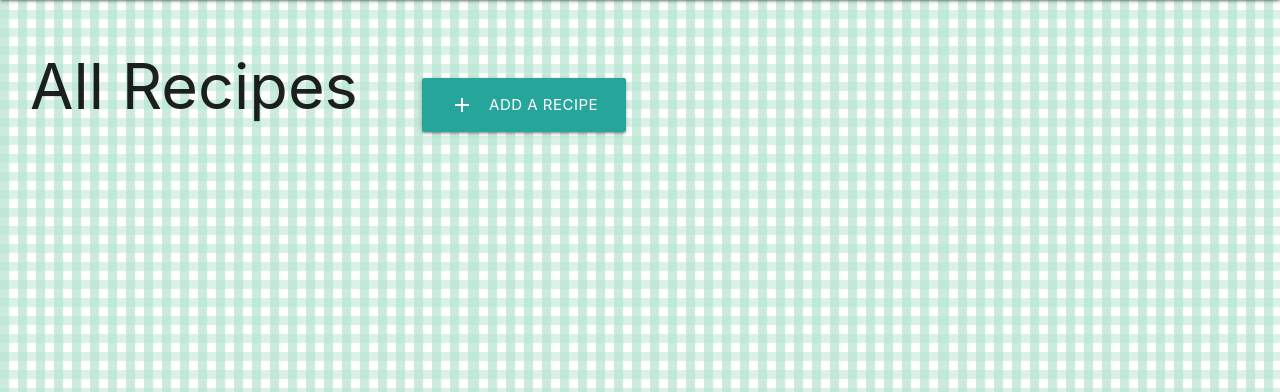
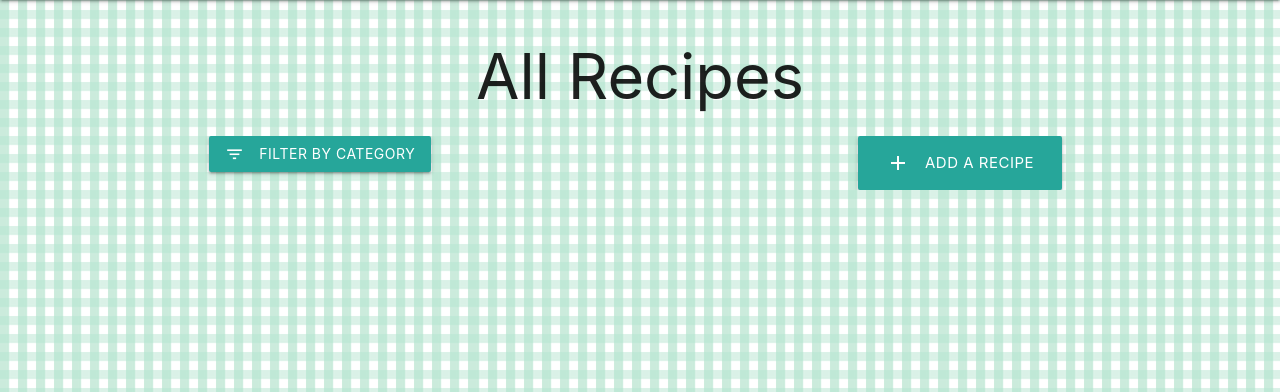
Before and after one commit to MelBoardman/bake-it, a Flask app: page /get_recipes in a window 1280 px wide. Shown: the part 64-456 px from the top of the page. Run offline with Flask 2, Linux system fonts and the light colour scheme; data that the repository does not hold is empty; some libraries are stand-ins or nearby versions.

Commit message:
Recipe Category dropdown filter added to all recipes page

```diff
--- a/app.py
+++ b/app.py
@@ -196,6 +196,36 @@ def get_recipes():
                           cat_list = list(mongo.db.recipe_category.find()),
                           recipes=mongo.db.recipes.find())
 
+@app.route("/recipes_by_category/<cat_name>")
+def recipes_by_category(cat_name):
+  if 'username' in session:
+    members = mongo.db.members
+    member = members.find_one({'username' : session['username']})
+    if member['member_type'] == 'admin':
+      return render_template("all_recipes.html",
+                              cat_name = cat_name,
+                              cat_selected = True,
+                              logged_in = True,
+                              user = session['username'],
+                              admin = True,
+                              cat_list = list(mongo.db.recipe_category.find()),
+                              recipes=mongo.db.recipes.find({"category_name": cat_name}))
+
+    return render_template("all_recipes.html",
+                            cat_name = cat_name,
+                            cat_selected = True,
+                            logged_in = True,
+                            user = session['username'],
+                            cat_list = list(mongo.db.recipe_category.find()),
+                            recipes=mongo.db.recipes.find({"category_name": cat_name}))
+
+  return render_template("all_recipes.html",
+                          cat_name = cat_name,
+                          cat_selected = True,
+                          logged_in = False,
+                          cat_list = list(mongo.db.recipe_category.find()),
+                          recipes=mongo.db.recipes.find({"category_name": cat_name}))
+
 @app.route("/display_recipe/<recipe_id>")
 def display_recipe(recipe_id):
   if 'username' in session:
--- a/templates/all_recipes.html
+++ b/templates/all_recipes.html
@@ -1,20 +1,42 @@
 {% extends 'base.html' %}
 {% block content %}
 
-<div class="inline-block">
+<div class="row">
+    <!-- Page Title All Recipes or Category selected -->
+    <div class="col s12 m12 l12" style="text-align: center;">
+        {% if cat_selected %}
+        <h1 class="head">{{cat_name}}</h1>
+        {%else%}
         <h1 class="head">All Recipes</h1>
+        {%endif%}
     </div>
-<div class="inline-block">
+</div>
+<div class="row">
+    <!-- Filter by category drop down -->
+    <div class="col s12 m6" style="text-align: center;">
+        <!-- Dropdown Trigger -->
+        <a class='dropdown-trigger btn waves-effect waves-light btn-large"' href='#' data-target='dropdown1'><i
+                class="material-icons left">filter_list</i>Filter by Category</a>
+
+        <!-- Dropdown Structure -->
+        <ul id='dropdown1' class='dropdown-content'>
+            <li><a href="{{url_for('get_recipes')}}">All</a></li>
+            {% for cat in cat_list%}
+            <li><a href="{{url_for('recipes_by_category', cat_name = cat.category_name)}}">{{cat.category_name}}</a>
+            </li>
+            {%endfor%}
+        </ul>
+    </div>
+<!-- User can only add a recipe if they are logged in -->
+    <div class="col s12 m6" style="text-align: center;">
         <!-- check if user is logged in -->
         {% if logged_in %}
-    <a class="waves-effect waves-light btn-large" href="{{url_for('add_recipe')}}"><i
+        <a class="btn waves-effect waves-light btn-large" href="{{url_for('add_recipe')}}"><i
                 class="material-icons left">add</i>Add a recipe</a>
         {% else %}
         <!-- if not logged display modal with log in, sign up links -->
         <a class="waves-effect waves-light btn-large modal-trigger" href="#not-logged-in"><i
                 class="material-icons left">add</i>Add a recipe</a>
-
-
         <div id="not-logged-in" class="modal">
             <div class="modal-content">
                 <h4>Uh-Oh... You are not logged in</h4>
@@ -22,14 +44,15 @@
             </div>
             <div class="modal-footer">
                 <a href="{{url_for('log_in')}}" class="modal-close waves-effect waves-green btn-flat">Log In</a>
-            <a href="{{url_for('sign_up')}}" class="modal-close waves-effect waves-green btn-flat">Become a member</a>
+                <a href="{{url_for('sign_up')}}" class="modal-close waves-effect waves-green btn-flat">Become a
+                    member</a>
                 <a href="#!" class="modal-close waves-effect waves-green btn-flat">Cancel</a>
             </div>
         </div>
         {% endif %}
     </div>
-
-
+</div>
+<!-- Loop through recipe database to display recipes -->
 <div class="row">
     {% for recipe in recipes %}
     <div class="col s12 m4">
@@ -74,7 +97,7 @@
                 {% if recipe.added_by == user %}
                 <a href="{{url_for('edit_recipe', recipe_id=recipe._id)}}"><strong>Edit</strong></a>
                 <!-- Modal Trigger -->
-                <a href="#{{recipe._id}}" class ="modal-trigger"><strong>Delete</strong></a>
+                <a href="#{{recipe._id}}" class="modal-trigger"><strong>Delete</strong></a>
 
                 <div id="{{recipe._id}}" class="modal">
                     <div class="modal-content">
@@ -82,7 +105,8 @@
                         <p>Are you sure you want to delete the recipe {{recipe.recipe_name}}?</p>
                     </div>
                     <div class="modal-footer">
-                        <a href="{{url_for('delete_recipe', recipe_id=recipe._id)}}" class="modal-close waves-effect waves-green btn-flat">Yes</a>
+                        <a href="{{url_for('delete_recipe', recipe_id=recipe._id)}}"
+                            class="modal-close waves-effect waves-green btn-flat">Yes</a>
                         <a href="#!" class="modal-close waves-effect waves-green btn-flat">No</a>
                     </div>
                 </div>
--- a/templates/base.html
+++ b/templates/base.html
@@ -118,7 +118,10 @@
             var instances = M.Sidenav.init(elems);
             var elems = document.querySelectorAll('.modal');
             var instances = M.Modal.init(elems);
+            var elems = document.querySelectorAll('.dropdown-trigger');
+            var instances = M.Dropdown.init(elems);
         });
+
     </script>
 </body>
 
```
Lines whose indentation alone changed are shown as unchanged.
